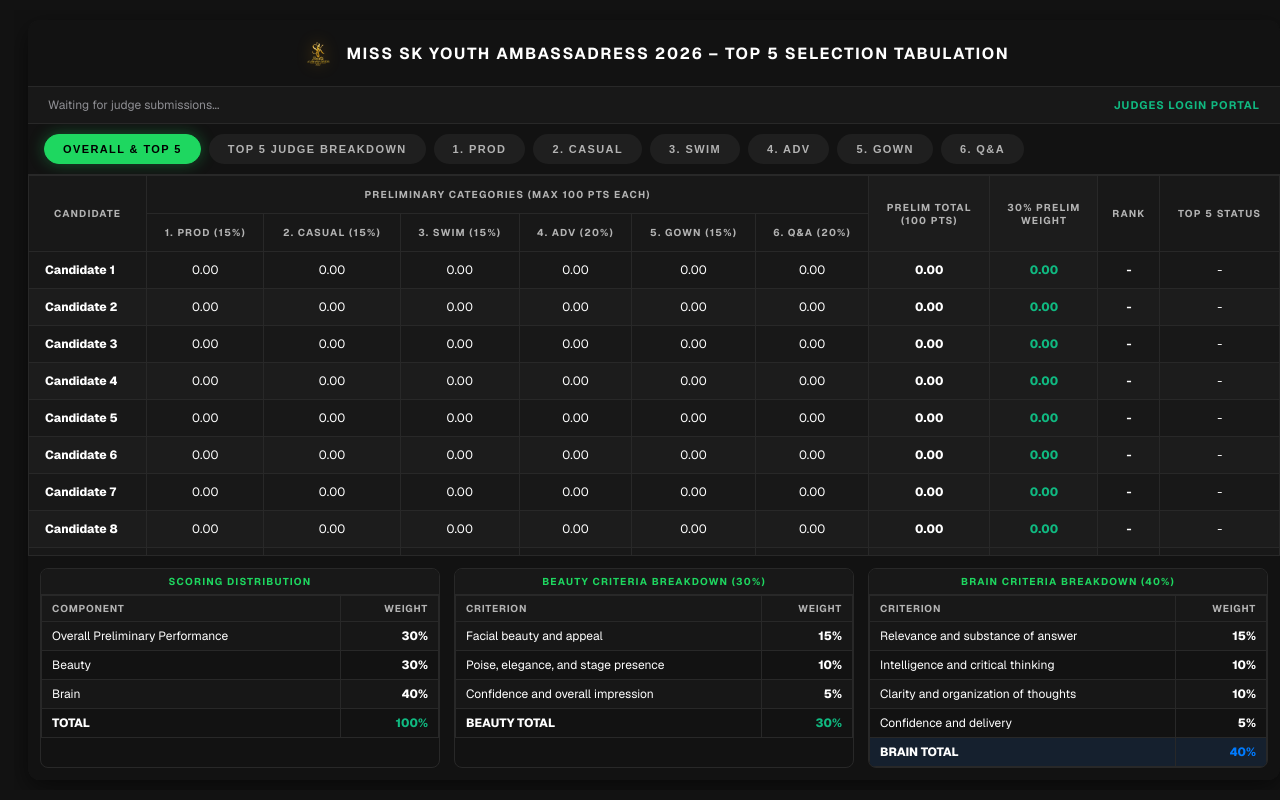
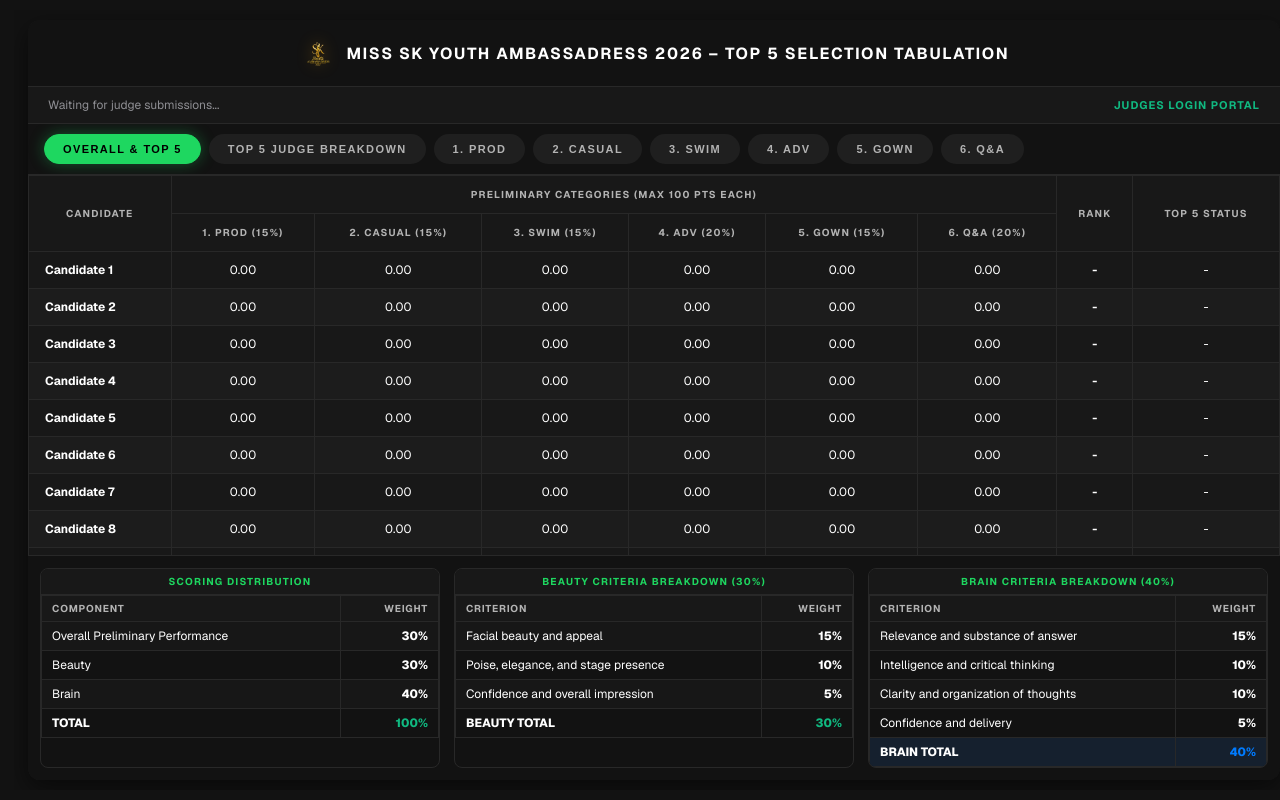
Before and after one commit to LiveKryptiah/tabulation, a Flask app: page /admin in a window 1280 px wide. Run offline with Flask 2, Linux system fonts and the light colour scheme.

Commit message:
Remove PRELIM TOTAL and 30% PRELIM WEIGHT columns from admin overall table

```diff
--- a/templates/admin.html
+++ b/templates/admin.html
@@ -225,8 +225,6 @@
                     <tr>
                         <th rowspan="2">CANDIDATE</th>
                         <th colspan="6">PRELIMINARY CATEGORIES (MAX 100 PTS EACH)</th>
-                        <th rowspan="2" class="col-prelim">PRELIM TOTAL<br>(100 PTS)</th>
-                        <th rowspan="2" class="col-prelim">30% PRELIM<br>WEIGHT</th>
                         <th rowspan="2" class="col-rank">RANK</th>
                         <th rowspan="2">TOP 5 STATUS</th>
                     </tr>
@@ -241,21 +239,19 @@
                 </thead>
                 <tbody>
                     {% for cand in candidates %}
-                    <tr class="candidate-row" data-cand="{{ cand.number }}">
-                        <td style="text-align: left; padding-left: 16px; font-weight: 800;">{{ cand.name }}</td>
+                    <tr class="candidate-row" data-cand="{{ cand.number }}" data-prelim-score="{{ cand.prelim_score }}">
+                        <td style="text-align: left; padding-left: 16px; font-weight: 700;">{{ cand.name }}</td>
                         <td class="prod-avg">{{ cand.prod_avg }}</td>
                         <td class="casual-avg">{{ cand.casual_avg }}</td>
                         <td class="swim-avg">{{ cand.swim_avg }}</td>
                         <td class="adv-avg">{{ cand.adv_avg }}</td>
                         <td class="gown-avg">{{ cand.gown_avg }}</td>
                         <td class="qa-avg">{{ cand.qa_avg }}</td>
-                        <td class="prelim-val col-prelim" style="font-weight: 800;">{{ cand.prelim_score }}</td>
-                        <td class="prelim-30 col-prelim" style="font-weight: 800; color: #10b981;">{{ cand.prelim_30 }}</td>
                         <td class="rank-cell col-rank">-</td>
                         <td class="top5-cell">-</td>
                     </tr>
                     {% else %}
-                    <tr><td colspan="11" style="padding: 20px; color: #8e8e93;">No scores recorded yet. Have judges submit scores first!</td></tr>
+                    <tr><td colspan="9" style="padding: 20px; color: #b3b3b3;">No scores recorded yet. Have judges submit scores first!</td></tr>
                     {% endfor %}
                 </tbody>
             </table>
@@ -526,22 +522,14 @@
             let candidates = [];
 
             rows.forEach((row) => {
-                const prelimVal = parseFloat(row.querySelector('.prelim-val')?.textContent) || 0;
-                const prelim30  = parseFloat(row.querySelector('.prelim-30')?.textContent) || 0;
-                const beauty30  = parseFloat(row.querySelector('.beauty-30')?.textContent) || 0;
-                const brain40   = parseFloat(row.querySelector('.brain-40')?.textContent) || 0;
-
-                const finalScore = prelim30 + beauty30 + brain40;
-                const finalScoreEl = row.querySelector('.final-score');
-                if (finalScoreEl) finalScoreEl.textContent = finalScore.toFixed(2);
-
+                const prelimScore = parseFloat(row.getAttribute('data-prelim-score')) || 0;
                 const candName = row.querySelector('td').textContent.trim();
 
                 candidates.push({
                     element: row,
                     name: candName,
-                    score: prelimVal > 0 ? prelimVal : finalScore,
-                    hasScores: (prelimVal > 0 || prelim30 > 0 || beauty30 > 0 || brain40 > 0)
+                    score: prelimScore,
+                    hasScores: prelimScore > 0
                 });
             });
 
@@ -628,8 +616,7 @@
                             if (row.querySelector('.adv-avg')) row.querySelector('.adv-avg').textContent = cand.adv_avg.toFixed(2);
                             if (row.querySelector('.gown-avg')) row.querySelector('.gown-avg').textContent = cand.gown_avg.toFixed(2);
                             if (row.querySelector('.qa-avg')) row.querySelector('.qa-avg').textContent = cand.qa_avg.toFixed(2);
-                            if (row.querySelector('.prelim-val')) row.querySelector('.prelim-val').textContent = cand.prelim_score.toFixed(2);
-                            if (row.querySelector('.prelim-30')) row.querySelector('.prelim-30').textContent = cand.prelim_30.toFixed(2);
+                            row.setAttribute('data-prelim-score', cand.prelim_score.toFixed(2));
                         }
                     });
 
```
